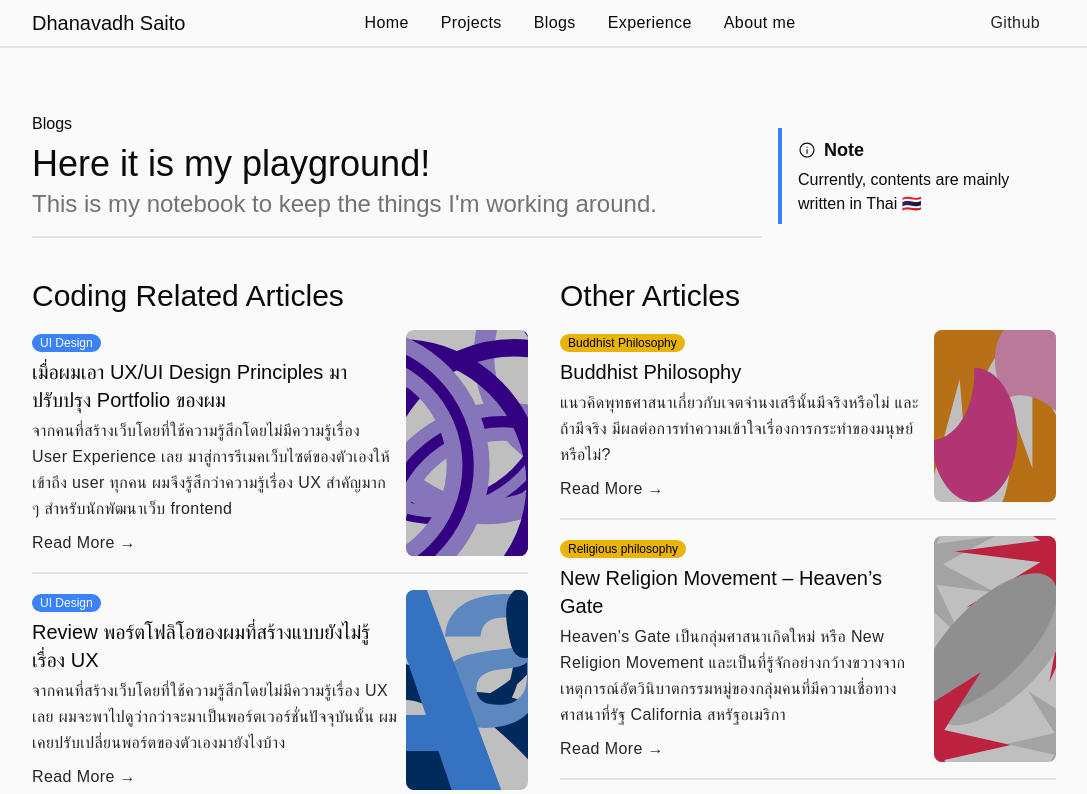
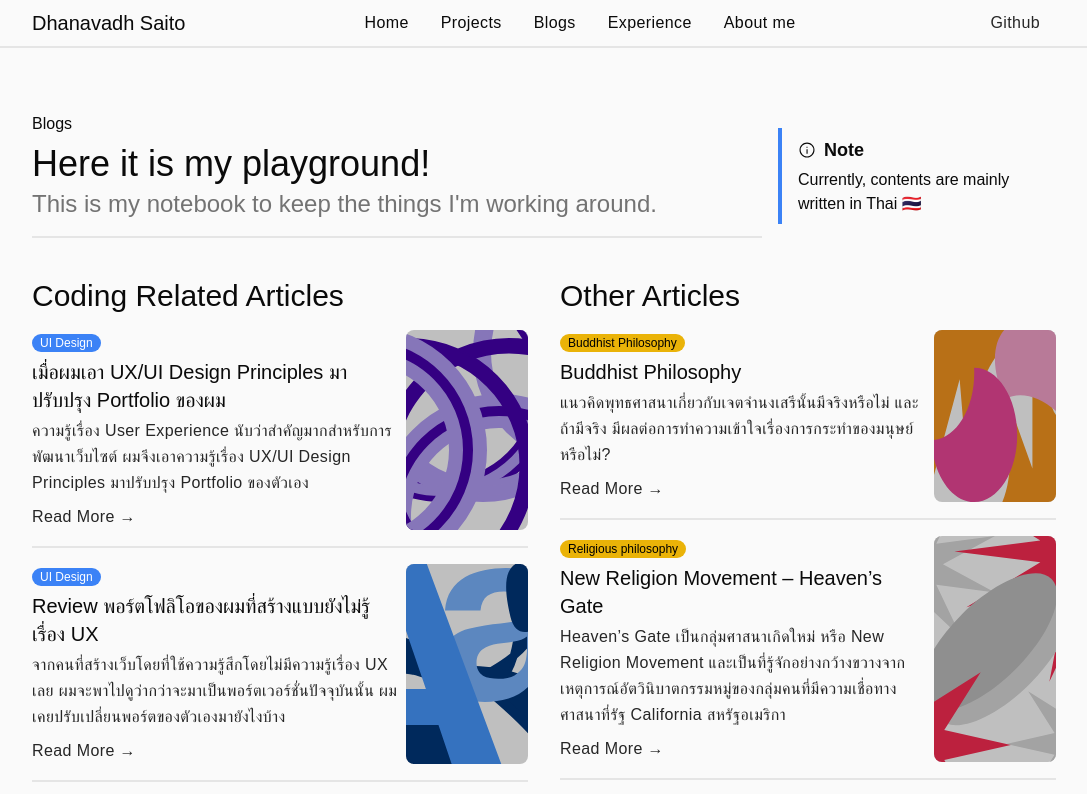
Before and after one commit to dhanavadh/dhanav-blog, a Next.js app: page /blogs in a window 1280 px wide. Shown: the top 794 px of the page, without its empty margins (96-1183 px from the left). Built offline with nearby package versions, Linux system fonts and the light colour scheme; a web font is replaced by a local one.

Commit message:
Update BlogSection.tsx

```diff
--- a/app/components/BlogSection.tsx
+++ b/app/components/BlogSection.tsx
@@ -36,7 +36,7 @@ const CodingArticles = [
     {
         id: 1,
         name:"เมื่อผมเอา UX/UI Design Principles มาปรับปรุง Portfolio ของผม",
-        description:"จากคนที่สร้างเว็บโดยที่ใช้ความรู้สึกโดยไม่มีความรู้เรื่อง User Experience เลย มาสู่การรีเมคเว็บไซต์ของตัวเองให้เข้าถึง user ทุกคน ผมจึงรู้สึกว่าความรู้เรื่อง UX สำคัญมาก ๆ สำหรับนักพัฒนาเว็บ frontend",
+        description:"ความรู้เรื่อง User Experience นับว่าสำคัญมากสำหรับการพัฒนาเว็บไซต์ ผมจึงเอาความรู้เรื่อง UX/UI Design Principles มาปรับปรุง Portfolio ของตัวเอง",
         badge:"UI Design",
         img:"/banner/blog-1.svg",
         link:"/blogs/coding/port-redesign"
```
